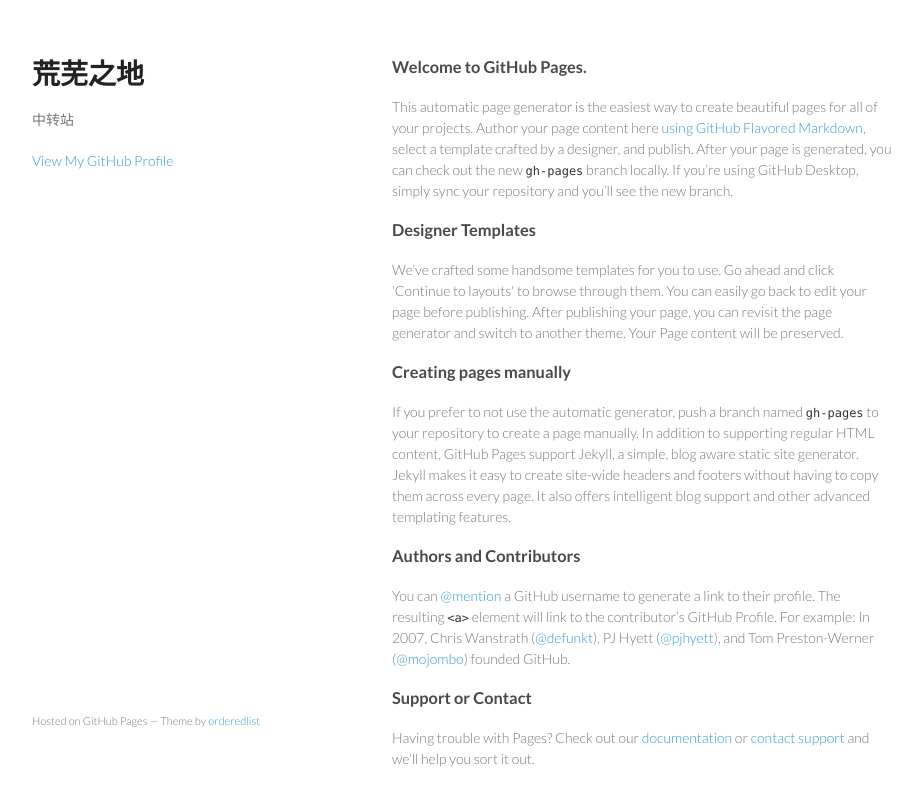
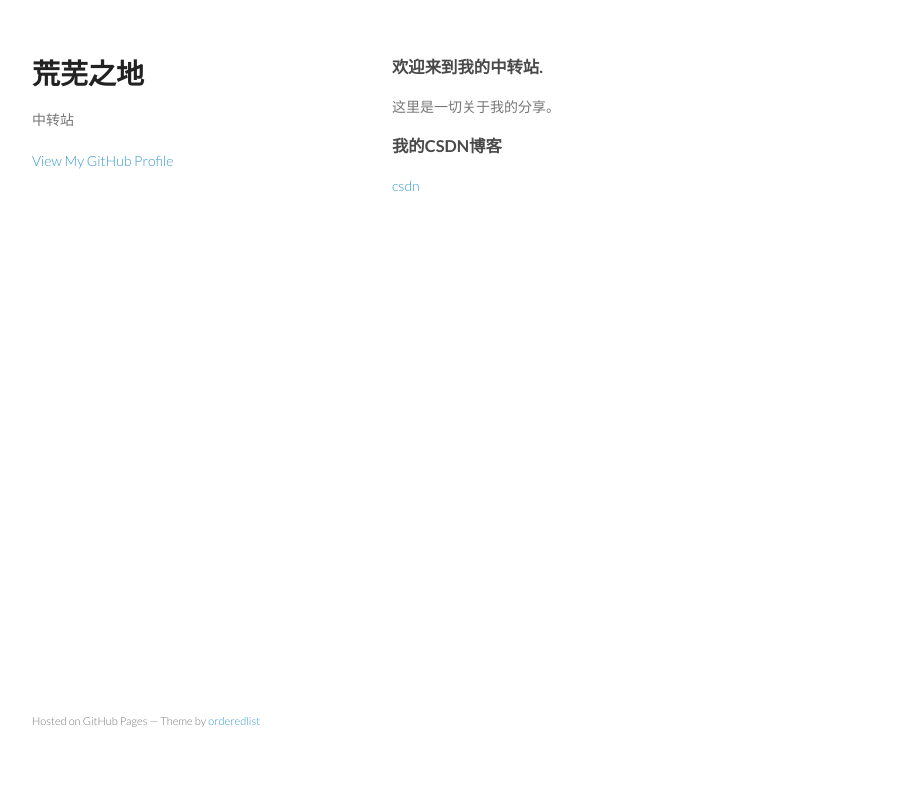
Before and after one commit to primarywind/primarywind.github.com, a plain HTML site: page index.html in a window 1280 px wide. Shown: the whole page, without its empty margins (178-1100 px from the left). Drawn offline with Linux system fonts and the light colour scheme.

Commit message:
修改部分文本内容
修改部分文本内容

```diff
--- a/index.html
+++ b/index.html
@@ -24,16 +24,16 @@
       </header>
       <section>
         <h3>
-<a id="welcome-to-github-pages" class="anchor" href="#welcome-to-github-pages" aria-hidden="true"><span class="octicon octicon-link"></span></a>Welcome to GitHub Pages.</h3>
+<a id="welcome-to-github-pages" class="anchor" href="#welcome-to-github-pages" aria-hidden="true"><span class="octicon octicon-link"></span></a>欢迎来到我的中转站.</h3>
 
-<p>This automatic page generator is the easiest way to create beautiful pages for all of your projects. Author your page content here <a href="https://guides.github.com/features/mastering-markdown/">using GitHub Flavored Markdown</a>, select a template crafted by a designer, and publish. After your page is generated, you can check out the new <code>gh-pages</code> branch locally. If you’re using GitHub Desktop, simply sync your repository and you’ll see the new branch.</p>
+<p>这里是一切关于我的分享。</p>
 
 <h3>
-<a id="designer-templates" class="anchor" href="#designer-templates" aria-hidden="true"><span class="octicon octicon-link"></span></a>Designer Templates</h3>
+<a id="designer-templates" class="anchor" href="#designer-templates" aria-hidden="true"><span class="octicon octicon-link"></span></a>我的CSDN博客</h3>
 
-<p>We’ve crafted some handsome templates for you to use. Go ahead and click 'Continue to layouts' to browse through them. You can easily go back to edit your page before publishing. After publishing your page, you can revisit the page generator and switch to another theme. Your Page content will be preserved.</p>
+<p><a href="http://blog.csdn.net/primary_wind" class="user-mention">csdn</a></p>
 
-<h3>
+<!-- <h3>
 <a id="creating-pages-manually" class="anchor" href="#creating-pages-manually" aria-hidden="true"><span class="octicon octicon-link"></span></a>Creating pages manually</h3>
 
 <p>If you prefer to not use the automatic generator, push a branch named <code>gh-pages</code> to your repository to create a page manually. In addition to supporting regular HTML content, GitHub Pages support Jekyll, a simple, blog aware static site generator. Jekyll makes it easy to create site-wide headers and footers without having to copy them across every page. It also offers intelligent blog support and other advanced templating features.</p>
@@ -46,7 +46,7 @@
 <h3>
 <a id="support-or-contact" class="anchor" href="#support-or-contact" aria-hidden="true"><span class="octicon octicon-link"></span></a>Support or Contact</h3>
 
-<p>Having trouble with Pages? Check out our <a href="https://help.github.com/pages">documentation</a> or <a href="https://github.com/contact">contact support</a> and we’ll help you sort it out.</p>
+<p>Having trouble with Pages? Check out our <a href="https://help.github.com/pages">documentation</a> or <a href="https://github.com/contact">contact support</a> and we’ll help you sort it out.</p> -->
       </section>
       <footer>
         <p><small>Hosted on GitHub Pages &mdash; Theme by <a href="https://github.com/orderedlist">orderedlist</a></small></p>
```
